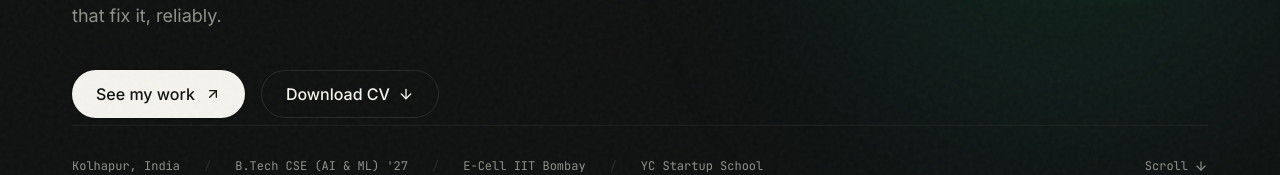
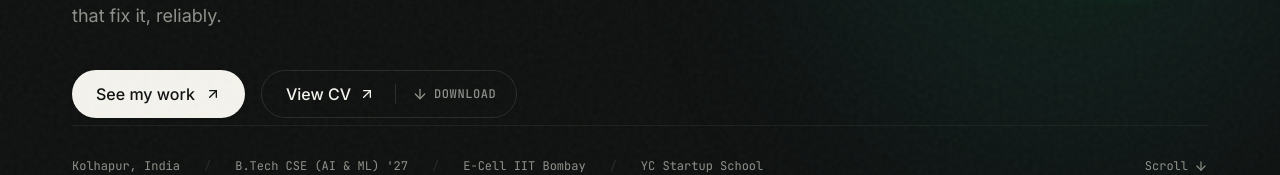
Before and after one commit to RajMagdum05/RajPersonalPortfolio, a Next.js app: page / in a window 1280 px wide. Shown: the part 594-769 px from the top of the page. Built offline with nearby package versions, Linux system fonts and the light colour scheme.

Commit message:
feat: provide options to both view PDF in browser and download

```diff
--- a/components/layout/Footer.tsx
+++ b/components/layout/Footer.tsx
@@ -36,7 +36,6 @@ export const Footer: React.FC = () => {
                 href={isLocal ? assetPath(link.href) : link.href}
                 target="_blank"
                 rel="noopener noreferrer"
-                download={link.href.endsWith(".pdf") ? "Raj-Magdum-Resume.pdf" : undefined}
                 className="hover:text-[var(--color-ink)] transition-colors"
               >
                 {link.label}
--- a/components/sections/Contact.tsx
+++ b/components/sections/Contact.tsx
@@ -118,16 +118,31 @@ export const Contact: React.FC = () => {
               <ArrowUpRight className="w-4 h-4 text-[var(--color-muted)] group-hover:text-[var(--color-accent)] transition-transform group-hover:translate-x-0.5 group-hover:-translate-y-0.5" />
             </a>
 
+            <div className="flex items-center justify-between py-3 border-b border-[var(--color-border)]/60 text-xl font-display text-[var(--color-ink)] group">
+              <span>Curriculum Vitae</span>
+              <div className="flex items-center gap-4 text-sm font-sans">
+                <a
+                  href={assetPath("/Raj-Magdum-Resume.pdf")}
+                  target="_blank"
+                  rel="noopener noreferrer"
+                  className="inline-flex items-center gap-1.5 text-[var(--color-muted)] hover:text-[#4ADE80] transition-colors"
+                >
+                  <span>View PDF</span>
+                  <ArrowUpRight className="w-3.5 h-3.5" />
+                </a>
+                <span className="text-[var(--color-border)]">/</span>
                 <a
                   href={assetPath("/Raj-Magdum-Resume.pdf")}
                   target="_blank"
                   rel="noopener noreferrer"
                   download="Raj-Magdum-Resume.pdf"
-              className="flex items-center justify-between py-3 border-b border-[var(--color-border)]/60 text-xl font-display text-[var(--color-ink)] hover:text-[var(--color-accent)] transition-colors group"
+                  className="inline-flex items-center gap-1.5 text-[var(--color-muted)] hover:text-[var(--color-ink)] transition-colors"
                 >
-              <span>Download CV</span>
-              <ArrowDown className="w-4 h-4 text-[var(--color-muted)] group-hover:text-[var(--color-accent)] transition-transform group-hover:translate-y-0.5" />
+                  <span>Download</span>
+                  <ArrowDown className="w-3.5 h-3.5" />
                 </a>
+              </div>
+            </div>
           </div>
 
           {/* Response Time Meta */}
--- a/components/sections/Hero.tsx
+++ b/components/sections/Hero.tsx
@@ -88,18 +88,29 @@ export const Hero: React.FC = () => {
             <Button href="#work" variant="primary" size="lg" icon>
               {hero.cta.primary}
             </Button>
+            <div className="inline-flex items-center rounded-full border border-[var(--color-border)] bg-transparent p-1 h-12 hover:border-[var(--color-border-hover)] transition-all">
+              <a
+                href={assetPath("/Raj-Magdum-Resume.pdf")}
+                target="_blank"
+                rel="noopener noreferrer"
+                className="inline-flex items-center gap-2 px-5 py-2 text-base font-medium text-[var(--color-ink)] hover:text-[#4ADE80] transition-colors"
+              >
+                <span>View CV</span>
+                <ArrowUpRight className="w-4 h-4" />
+              </a>
+              <span className="w-px h-5 bg-[var(--color-border)]" aria-hidden="true" />
               <a
                 href={assetPath("/Raj-Magdum-Resume.pdf")}
                 target="_blank"
                 rel="noopener noreferrer"
                 download="Raj-Magdum-Resume.pdf"
-              className="inline-flex items-center justify-center font-medium transition-all duration-200 cursor-pointer select-none rounded-full focus-visible:outline-2 focus-visible:outline-offset-2 text-base px-6 py-3 gap-2.5 h-12 border border-[var(--color-border)] bg-transparent text-[var(--color-ink)] hover:bg-[var(--color-surface-2)] hover:border-[var(--color-border-hover)] active:scale-[0.98]"
+                title="Download CV (PDF)"
+                className="inline-flex items-center gap-1.5 px-4 py-2 text-base font-medium text-[var(--color-muted)] hover:text-[var(--color-ink)] hover:bg-[var(--color-surface-2)] rounded-full transition-all"
               >
-              <span className="flex items-center gap-2">
-                {hero.cta.secondary}
                 <ArrowDown className="w-4 h-4" />
-              </span>
+                <span className="text-xs font-mono uppercase tracking-wider hidden sm:inline">Download</span>
               </a>
+            </div>
           </motion.div>
         </div>
 
--- a/components/ui/Button.tsx
+++ b/components/ui/Button.tsx
@@ -62,7 +62,6 @@ export const Button = React.forwardRef<HTMLButtonElement | HTMLAnchorElement, Bu
             className={combinedClassName}
             target="_blank"
             rel="noopener noreferrer"
-            download={href.endsWith(".pdf") ? "Raj-Magdum-Resume.pdf" : undefined}
           >
             {children}
             {icon && <ArrowUpRight className="w-4 h-4 transition-transform group-hover:translate-x-0.5 group-hover:-translate-y-0.5" />}
--- a/content/site.ts
+++ b/content/site.ts
@@ -16,7 +16,7 @@ export const siteContent = {
     subline: "I find what's quietly broken, then build AI systems and products that fix it, reliably.",
     cta: {
       primary: "See my work",
-      secondary: "Download CV"
+      secondary: "View CV"
     },
     metaItems: [
       "Kolhapur, India",
@@ -229,7 +229,7 @@ export const siteContent = {
       { label: "LinkedIn", href: "https://linkedin.com/in/rajmagdum05" },
       { label: "GitHub", href: "https://github.com/RajMagdum05" },
       { label: "X (Twitter)", href: "https://x.com/RajMagdum5" },
-      { label: "Download CV", href: "/Raj-Magdum-Resume.pdf" }
+      { label: "CV (PDF)", href: "/Raj-Magdum-Resume.pdf" }
     ],
     topics: [
       "Role / Internship",
```
Lines whose indentation alone changed are shown as unchanged.
